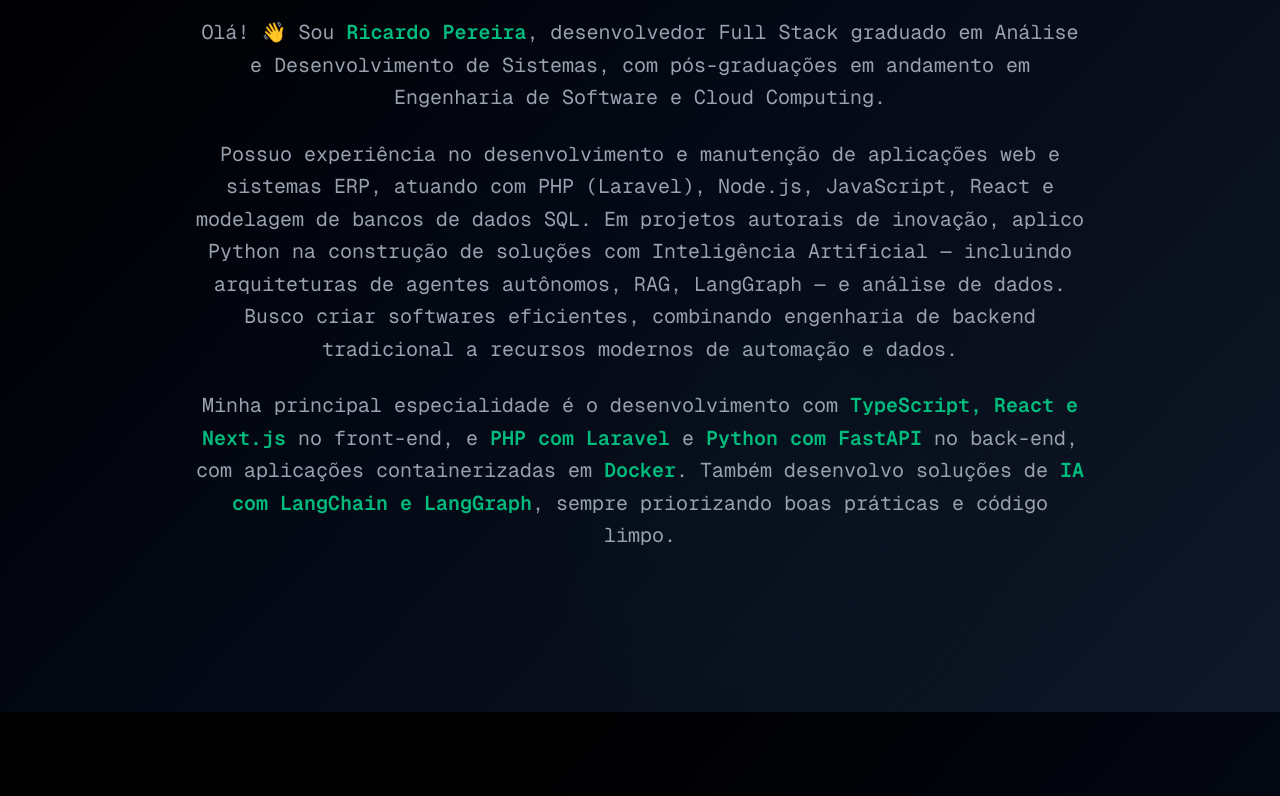
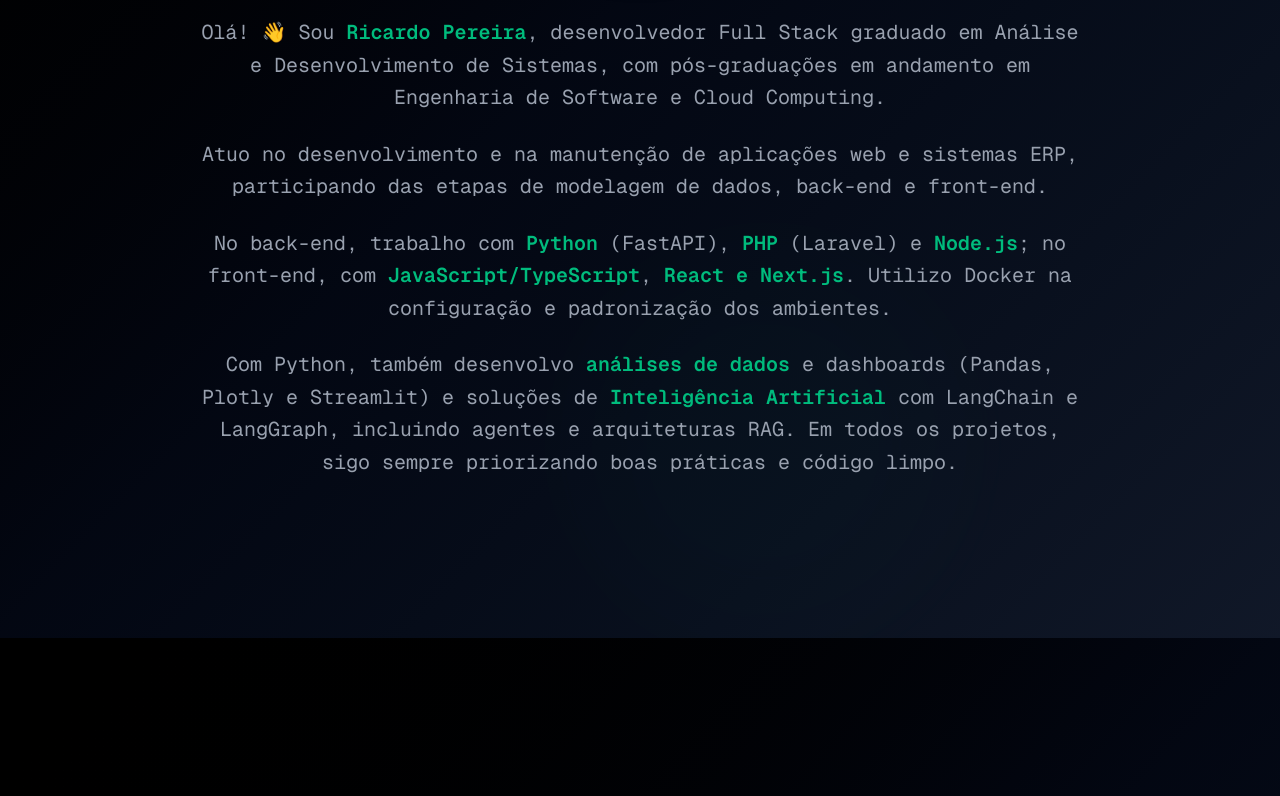
Before and after one commit to ricardodatadev/my-portfolio, a Next.js app: page / in a window 1280 px wide. Shown: the part 660-1456 px from the top of the page. Built offline with nearby package versions, Linux system fonts and the light colour scheme.

Commit message:
feat: reescreve Sobre Mim e atualiza screenshots do README

```diff
--- a/app/components/About.tsx
+++ b/app/components/About.tsx
@@ -52,29 +52,41 @@ export default function About() {
           </p>
 
           <p className="text-gray-400 md:text-lg lg:text-xl leading-relaxed font-mono">
-            Possuo experiência no desenvolvimento e manutenção de aplicações web e sistemas ERP, atuando com PHP (Laravel), Node.js, JavaScript, React e modelagem de bancos de dados SQL. Em projetos autorais de inovação, aplico Python na construção de soluções com Inteligência Artificial — incluindo arquiteturas de agentes autônomos, RAG, LangGraph — e análise de dados. Busco criar softwares eficientes, combinando engenharia de backend tradicional a recursos modernos de automação e dados.
+            Atuo no desenvolvimento e na manutenção de aplicações web e
+            sistemas ERP, participando das etapas de modelagem de dados,
+            back-end e front-end.
           </p>
 
           <p className="text-gray-400 md:text-lg lg:text-xl leading-relaxed font-mono">
-            Minha principal especialidade é o desenvolvimento com{" "}
+            No back-end, trabalho com{" "}
+            <span className="font-semibold text-emerald-500">Python</span>{" "}
+            (FastAPI),{" "}
+            <span className="font-semibold text-emerald-500">PHP</span>{" "}
+            (Laravel) e{" "}
+            <span className="font-semibold text-emerald-500">Node.js</span>; no
+            front-end, com{" "}
             <span className="font-semibold text-emerald-500">
-              TypeScript, React e Next.js
+              JavaScript/TypeScript
+            </span>
+            ,{" "}
+            <span className="font-semibold text-emerald-500">
+              React e Next.js
+            </span>
+            . Utilizo Docker na configuração e padronização dos ambientes.
+          </p>
+
+          <p className="text-gray-400 md:text-lg lg:text-xl leading-relaxed font-mono">
+            Com Python, também desenvolvo{" "}
+            <span className="font-semibold text-emerald-500">
+              análises de dados
             </span>{" "}
-            no front-end, e{" "}
+            e dashboards (Pandas, Plotly e Streamlit) e soluções de{" "}
             <span className="font-semibold text-emerald-500">
-              PHP com Laravel
+              Inteligência Artificial
             </span>{" "}
-            e{" "}
-            <span className="font-semibold text-emerald-500">
-              Python com FastAPI
-            </span>{" "}
-            no back-end, com aplicações containerizadas em{" "}
-            <span className="font-semibold text-emerald-500">Docker</span>.
-            Também desenvolvo soluções de{" "}
-            <span className="font-semibold text-emerald-500">
-              IA com LangChain e LangGraph
-            </span>
-            , sempre priorizando boas práticas e código limpo.
+            com LangChain e LangGraph, incluindo agentes e arquiteturas RAG.
+            Em todos os projetos, sigo sempre priorizando boas práticas e
+            código limpo.
           </p>
         </div>
       </div>
--- a/app/components/Skills.tsx
+++ b/app/components/Skills.tsx
@@ -13,7 +13,7 @@ const habilidadesData = [
   },
   {
     categoria: "Backend",
-    habilidades: ["PHP / Laravel", "Python / FastAPI", "Node.js", "APIs REST"],
+    habilidades: ["Python / FastAPI", "PHP / Laravel", "Node.js", "APIs REST"],
   },
   {
     categoria: "Inteligência Artificial",
```
Also changed, not shown: 6 other files (tests, documents, lock files or other folders).
